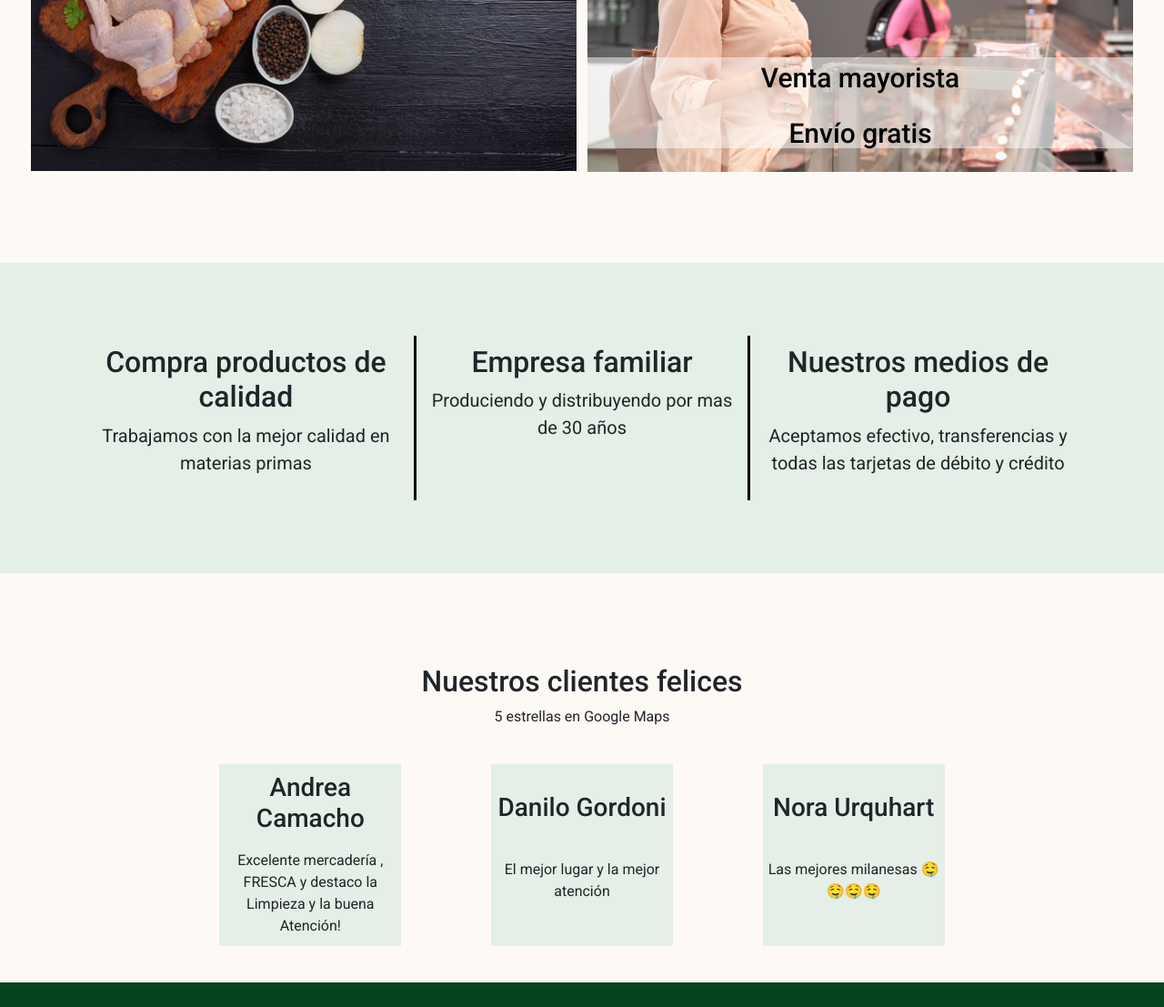
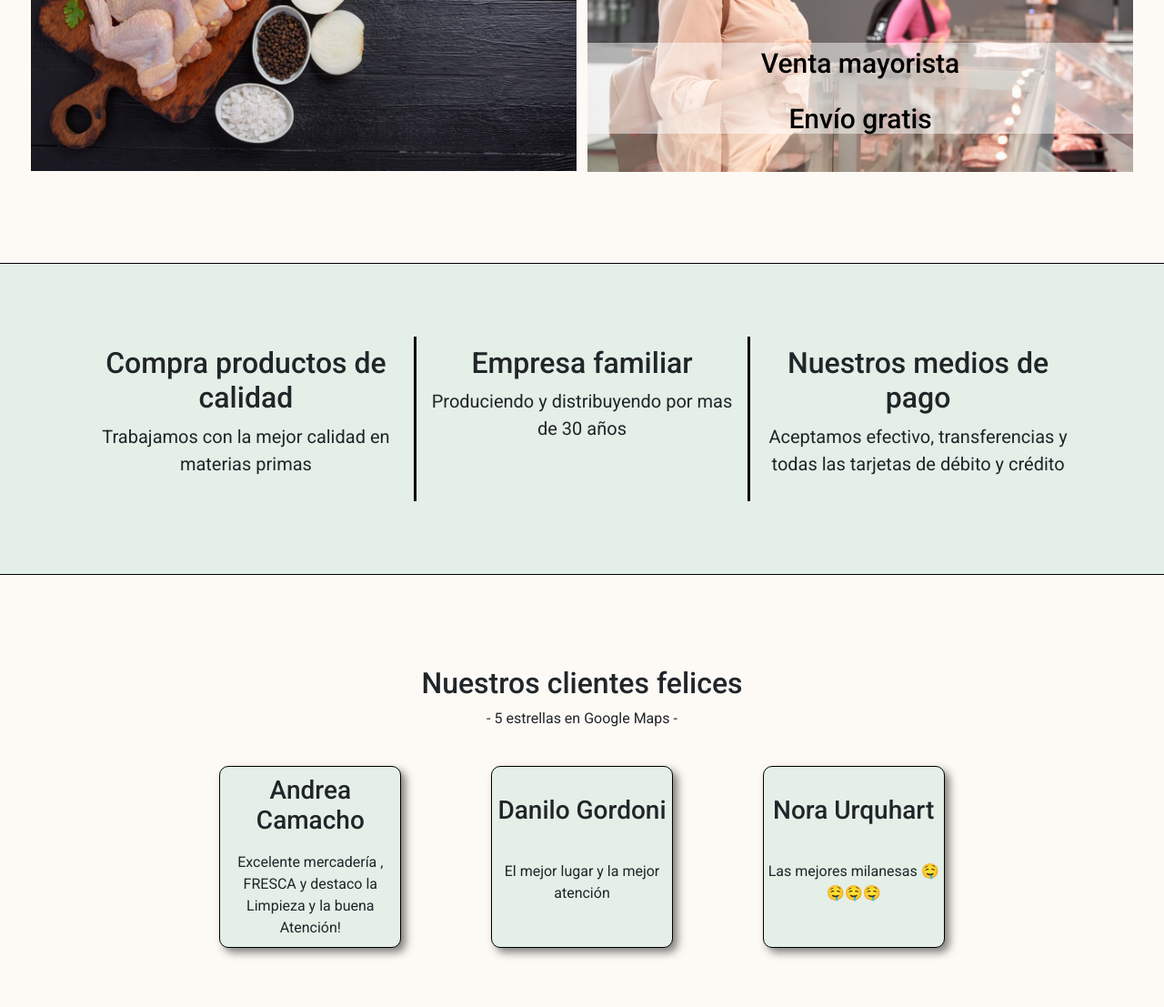
Before and after one commit to javierwnk/test, a plain HTML site: page index.html in a window 1280 px wide. Shown: the part 1623-2730 px from the top of the page at 91% size. Drawn offline with nearby package versions, Linux system fonts and the light colour scheme.

Commit message:
mejorando detalles de estetica del index

```diff
--- a/index.html
+++ b/index.html
@@ -174,7 +174,7 @@
             <div class="clientesFelices">
                 <div class="tituloTestimonios">
                     <h2>Nuestros clientes felices</h2>
-                    <p>5 estrellas en Google Maps</p>
+                    <p>- 5 estrellas en Google Maps -</p>
                 </div>
             </div>
             <section class="cajasTestimonios">
--- a/style.css
+++ b/style.css
@@ -116,7 +116,7 @@ main {
 
 .textoAhorra {
     position: absolute;
-    top: 1686px;
+    top: 1670px;
     text-align: center;
     font-size: 30px;
     font-weight: 500;
@@ -138,6 +138,8 @@ main {
     text-align: center;
     padding: 80px;
     background-color: rgb(228, 239, 231);
+    border-top: solid 1px black;
+    border-bottom: solid 1px black;
 }
 .compraProductosDeCalidad {
     padding: 10px;
@@ -177,6 +179,9 @@ main {
     align-items: center;
     flex-direction: column;
     justify-content: space-evenly;
+    border: 1px solid black;
+    border-radius: 10px;
+    box-shadow: 5px 5px 10px 0px rgba(0, 0, 0, 0.5);
 }
 .textosCajas {
     display: flex;
@@ -316,6 +321,9 @@ form {
 /**** FIN PEDIDOS.HTML ****/
 
 /* EN COMUN ENTRE LINKS */
+main {
+    padding-bottom: 70px;
+}
 
 .tituloMainHeader {
     font-weight: 700;
```
